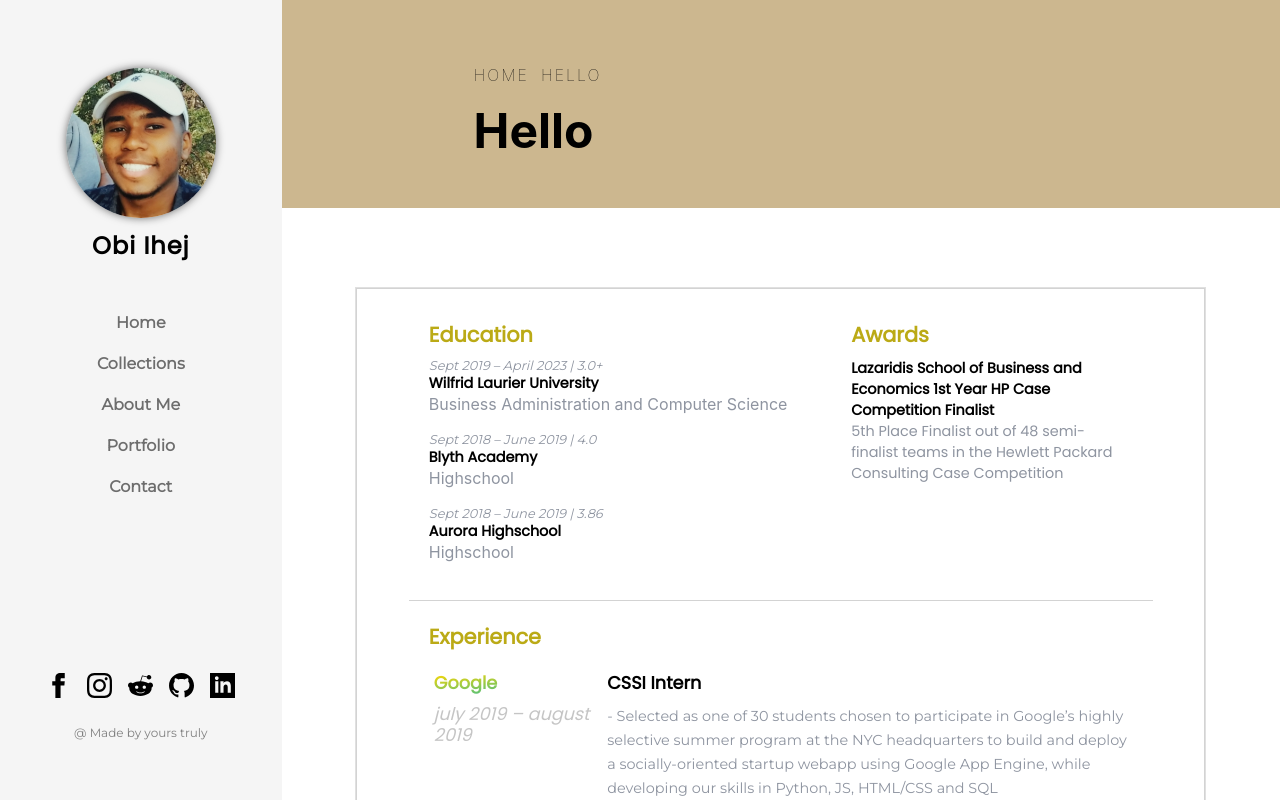
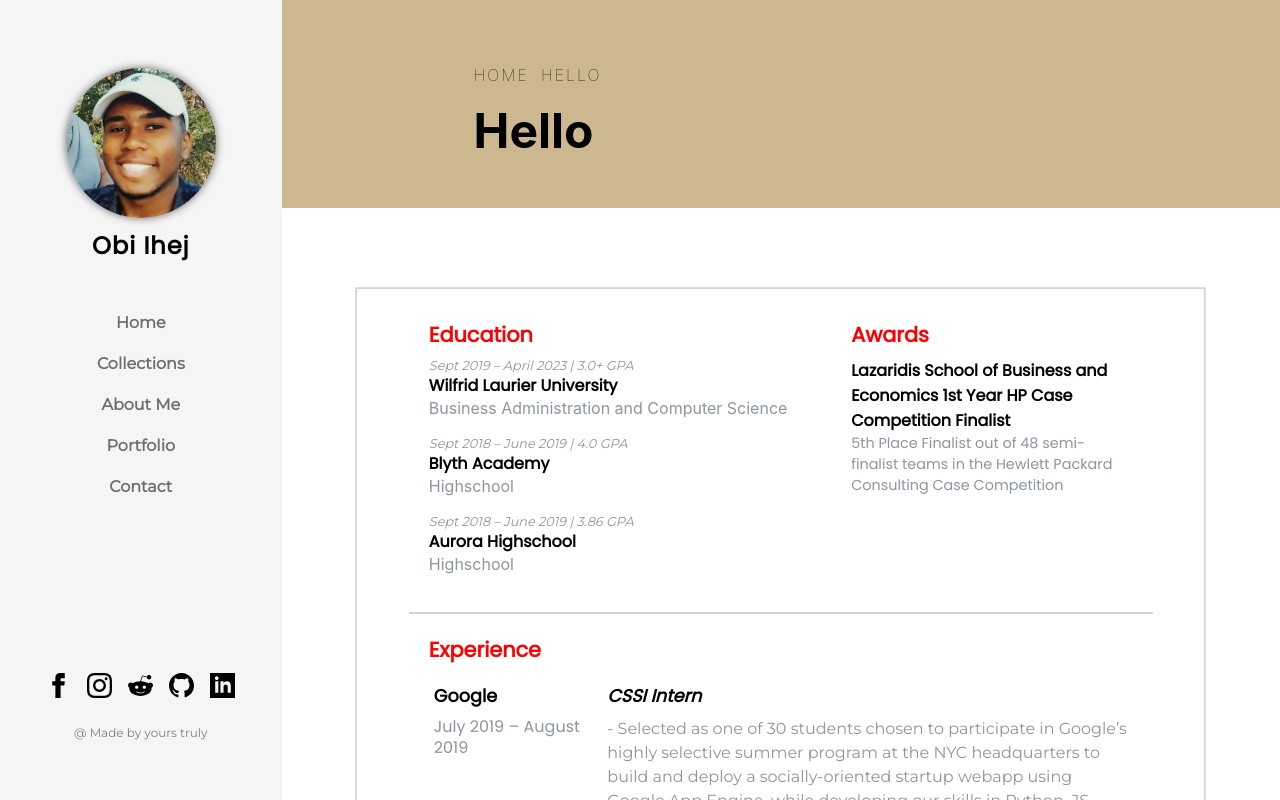
Before and after one commit to ObiTracks/personalportfolio, a React (Create React App) app: page /about in a window 1280 px wide. Shown: the top 800 px of the page. Built offline with nearby package versions, Linux system fonts and the light colour scheme; a web font is replaced by a local one.

Commit message:
Completed resume page styling

```diff
--- a/src/Components/About/About.js
+++ b/src/Components/About/About.js
@@ -18,8 +18,9 @@ function About(props) {
   return (
     <div className="Parent-about">
       <NavSister breadcrumb={NavJSON.breadcrumb} />
+      <div className="resume">
 
-      <div className="resume">
+        {/* SECTION 1 */}
         <span className="section">
           <div className="education">
             <div className="items" id="schools">
@@ -50,6 +51,7 @@ function About(props) {
         </span>
 
 
+        {/* SECTION 2 */}
         <span className="section" id="experience">
           <h4>Experience</h4>
           {jobs.map((job, index) => {
@@ -69,7 +71,7 @@ function About(props) {
           })}
         </span>
 
-
+        {/* SECTION 3 */}
         <span className="section" id="activities">
           <h4>Activities</h4>
           {activities.map((activity, index) => {
--- a/src/Components/About/About.scss
+++ b/src/Components/About/About.scss
@@ -18,16 +18,17 @@
       height: auto;
       min-height: 100%;
       border: solid rgb(211, 211, 211) 1px;
-      padding: 10px;
+      padding: 10px 10px 4rem 10px;
       outline: solid rgb(224, 224, 224) 1px;
       color: rgb(142, 148, 160);
+      margin-top: 5rem;
 
       // SECTION STYLE
       .section{
         width: 90%;
         height: auto;
         min-height: 5rem;
-        border-bottom: solid rgb(211, 211, 211) 1px;
+        border-bottom: solid rgb(211, 211, 211) 2px;
         padding: 20px;
 
         h4{
@@ -37,6 +38,10 @@
           text-align: left;
           margin: 0 0 0.5rem 0;
           color: rgb(187, 170, 22);
+          color: red;
+          // background: linear-gradient(to top right, gold, rgb(233, 89, 70));
+          // -webkit-text-fill-color: transparent;
+          // -webkit-background-clip: text;
         }
 
         // Job Styling
@@ -64,22 +69,22 @@
             padding-right: 5px;
 
             #date{
-              font-size: 1.1rem;
+              font-size: 1.0rem;
               font-family: 'Poppins', sans-serif;
-              font-style: italic;
+              // font-style: italic;
               font-weight: 100;
               margin-top: 10px;
-              text-transform: lowercase;
-              color: rgb(197, 197, 197);
-
+              // text-transform: lowercase;
+      color: rgb(142, 148, 160);
             }
             #company{
               font-size: 1.1rem;
               font-family: 'Poppins', sans-serif;
               font-weight: 900;
-              background: linear-gradient(to bottom right, gold, rgb(0, 182, 182));
-              -webkit-text-fill-color: transparent;
-              -webkit-background-clip: text;
+              color: black;
+              // background: linear-gradient(to bottom right, gold, rgb(0, 182, 182));
+              // -webkit-text-fill-color: transparent;
+              // -webkit-background-clip: text;
             }
           }
 
@@ -90,11 +95,12 @@
             #title{
               font-size: 1.1rem;
               font-family: "Poppins", sans-serif;
+              font-style: italic;
               font-weight: 900;
               color: black;
             }
             #description{
-              font-size: 0.9rem;
+              font-size: 1rem;
               font-family: 'Montserrat', sans-serif;
               line-height: 1.5rem;
               margin-top: 10px;
@@ -162,7 +168,7 @@
             }
 
             #head{
-              font-size: 0.9rem;
+              font-size: 1rem;
               font-family: "Poppins", sans-serif;
               font-weight: 900;
               color: black;
--- a/src/Components/About/resume.json
+++ b/src/Components/About/resume.json
@@ -41,21 +41,21 @@
       "degree":"Business Administration and Computer Science",
       "date":"Sept 2019 – April 2023",
       "location":"Waterloo, ON",
-      "gpa": "3.0+"
+      "gpa": "3.0+ GPA"
     },
     {
       "name":"Blyth Academy",
       "degree":"Highschool",
       "date":"Sept 2018 – June 2019",
       "location":"Thornhill, ON",
-      "gpa": "4.0"
+      "gpa": "4.0 GPA"
     },
     {
       "name":"Aurora Highschool",
       "degree":"Highschool",
       "date":"Sept 2018 – June 2019",
       "location":"Aurora, ON",
-      "gpa": "3.86"
+      "gpa": "3.86 GPA"
     }
 
   ],
--- a/src/Components/Nav/NavSister/NavSister.css
+++ b/src/Components/Nav/NavSister/NavSister.css
@@ -6,7 +6,6 @@
 	height: 13rem;
 	justify-content: center;
 	padding: 0 12rem 0 12rem;
-	margin-bottom: 5rem;
 }
 .NavSister_navlinks{
 	display: flex;
```
Also changed, not shown: 1 other file (tests, documents, lock files or other folders).
